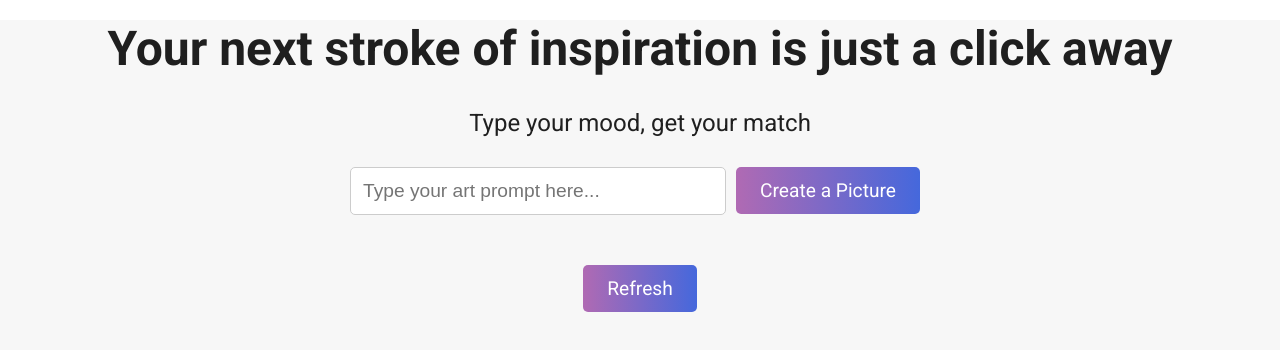
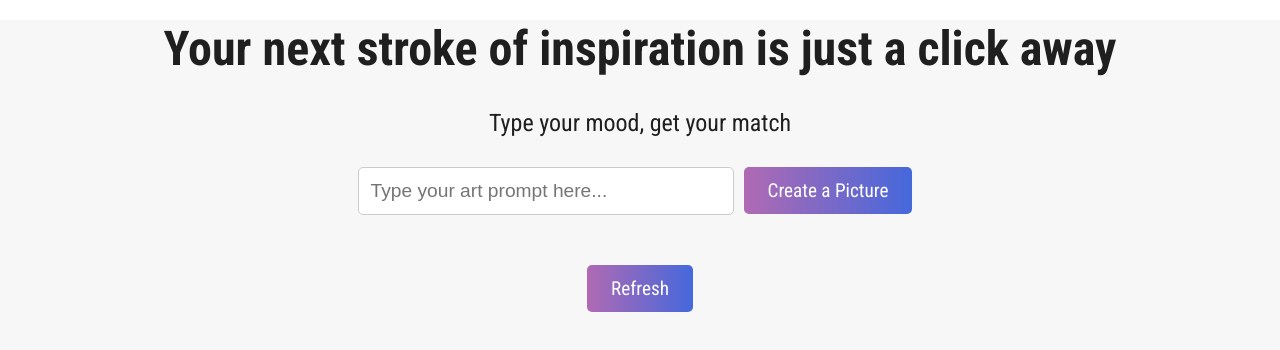
Before and after one commit to kali-flower/muse, a React (Create React App) app in the folder frontend/: page / in a window 1280 px wide. Shown: the top 350 px of the page. Built offline with nearby package versions, Linux system fonts and the light colour scheme.

Commit message:
Update font fromt Roboto to Roboto Condensed

```diff
--- a/frontend/public/index.html
+++ b/frontend/public/index.html
@@ -2,9 +2,9 @@
 <html lang="en">
   <head>
     <meta charset="UTF-8" />
-    <meta name="viewport" content="width=device-width, initial-scale=1.0" />
-    <title>Art Prompt Generator</title>
-    <link rel="stylesheet" href="https://fonts.googleapis.com/css2?family=Roboto:wght@400;700&display=swap">
+    <meta name="viewport" content="width=device-width, initial-scale=1.0"/>
+    <title>Muse</title>
+    <link rel="stylesheet" href="https://fonts.googleapis.com/css2?family=Roboto+Condensed:wght@400;700&display=swap">
   </head>
   <body>
     <div id="root"></div>
--- a/frontend/src/App.css
+++ b/frontend/src/App.css
@@ -2,7 +2,7 @@
 .App {
   background-color: #f7f7f7;
   min-height: 100vh;
-  font-family: 'Roboto', sans-serif;
+  font-family: 'Roboto Condensed', sans-serif;
   text-align: center;
 }
 
@@ -41,7 +41,7 @@
   border-radius: 5px;
   cursor: pointer;
   margin: 10px;
-  font-family: 'Roboto', sans-serif;
+  font-family: 'Roboto Condensed', sans-serif;
   transition: transform 0.3s ease, background 0.3s ease;
 }
 
```
